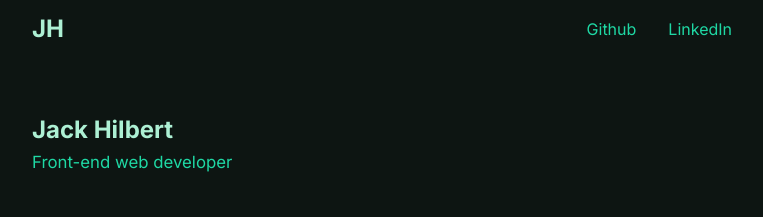
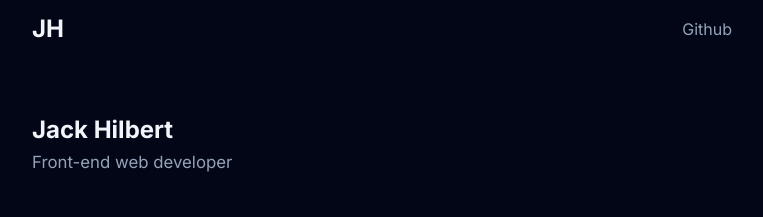
Before and after one commit to bubbaraydudley/portfolio, a plain HTML site: page index.html in a window 1280 px wide. Shown: the top 217 px of the page, without its empty margins (258-1021 px from the left). Drawn offline with Linux system fonts and the light colour scheme.

Commit message:
changed colours and added notes

```diff
--- a/index.html
+++ b/index.html
@@ -15,7 +15,7 @@
         <h2>JH</h2>
         <nav>
             <a href="https://github.com/bubbaraydudley" target="_blank" class="darkerText">Github</a>
-            <a href="" target="_blank" class="darkerText">LinkedIn</a>
+            <!--add back in when I have a linkedin lol  <a href="" target="_blank" class="darkerText">LinkedIn</a>-->
         </nav>
     </header>
     <main>
--- a/styles.css
+++ b/styles.css
@@ -1,9 +1,13 @@
-/* below sets some variables within the css code. the variables used here are to quickly set colours */
+/* below sets some variables within the css code. the variables used here are to quickly set colours
+
+color palettes can be easily found here
+https://tailwindcss.com/docs/customizing-colors
+*/
 
 :root {
-    --primary-color: #adf0d4;
-    --secondary-color: #1fd8a4;
-    --bg-color: #0d1512;
+    --primary-color: #f1f5f9;
+    --secondary-color: #94a3b8;
+    --bg-color: #020617;
 }
 
 
```
